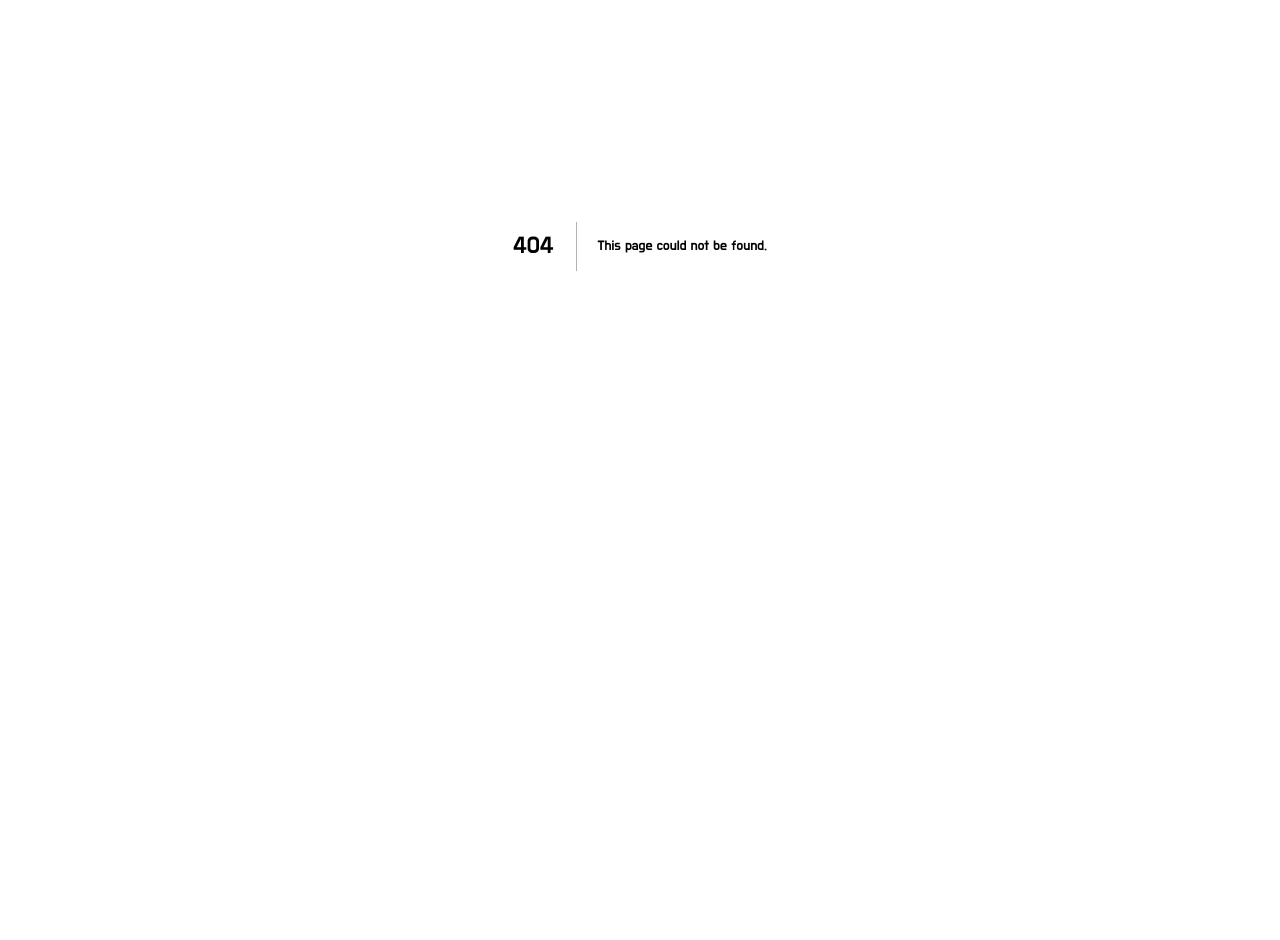
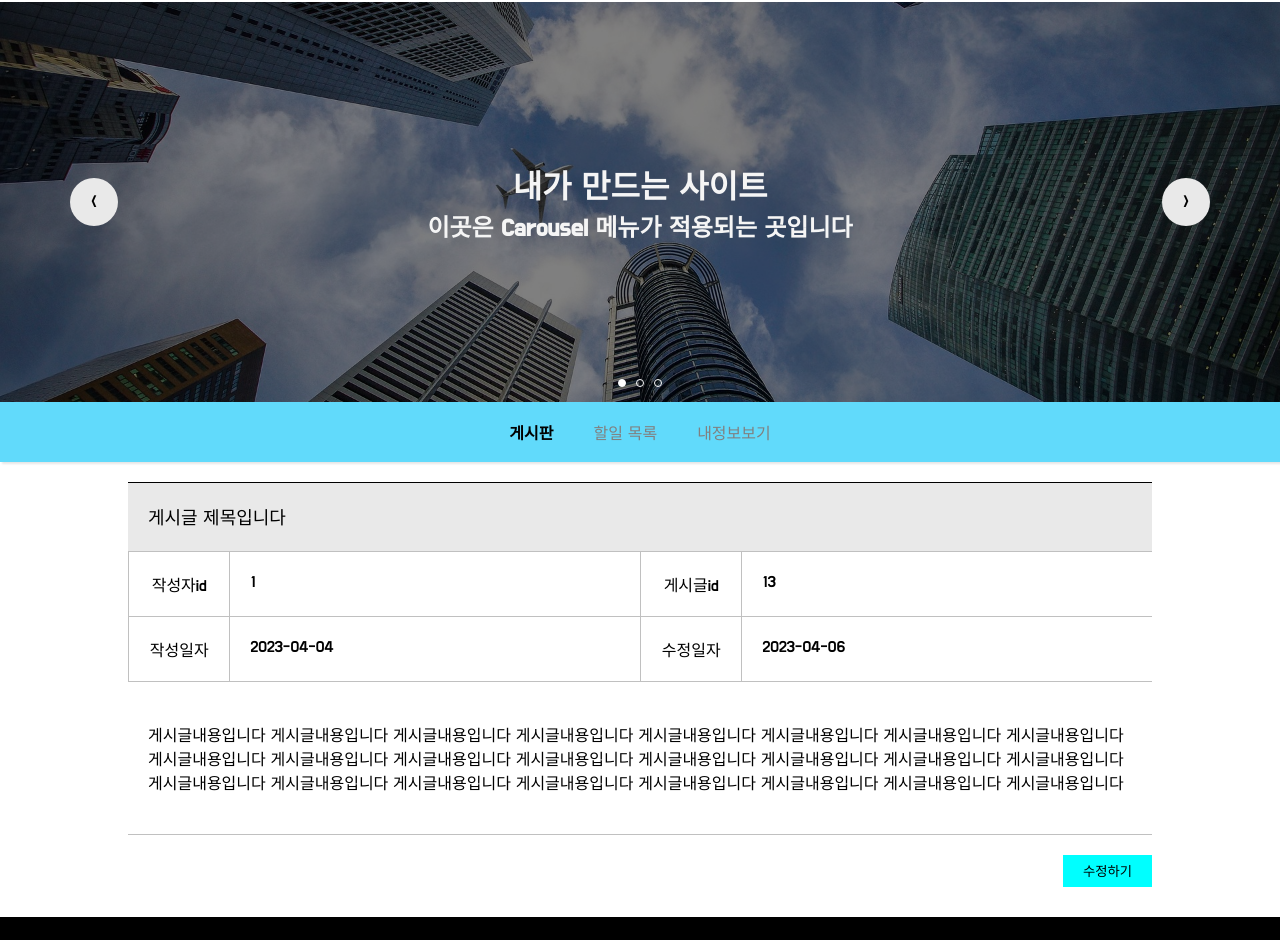
Before and after one commit to sybaeee/frontend2, a Next.js app: page /boards/1 in a window 1280 px wide. Before the commit this address had no page. Shown: the part 154-1094 px from the top of the page. Before the commit the page ends 800 px from the top, so only its background shows below. Built offline with nearby package versions, Linux system fonts and the light colour scheme.

Commit message:
board dtail page added

```diff
--- a/package.json
+++ b/package.json
@@ -11,6 +11,7 @@
   "dependencies": {
     "@emotion/react": "^11.10.6",
     "@emotion/styled": "^11.10.6",
+    "axios": "^1.3.6",
     "next": "13.3.0",
     "react": "18.2.0",
     "react-dom": "18.2.0"
--- /dev/null
+++ b/src/pages/boards/[boardId]/index.js
@@ -0,0 +1,100 @@
+import { BoardContent, BoardDetailWrap, BoardInfoWrap, BoardTitle } from "@/styles/boards/boardDetail.styles";
+import { WriteBtn } from "@/styles/boards/boardList.styles";
+import { ArrowBtn, ArrowWrap, Carousel, CarouselContents, CarouselDetail, CarouselItem, CarouselTextWrap, CarouselTitle, JoinBtn, LoginBtn, MainHeader, MainNav, MenuItem, MenuWrap, NavBtnWrap, Pin, PinItem } from "@/styles/boards/boardWrtie.styles";
+import { Footer, FooterWrap } from "@/styles/common/footer.styles";
+import Image from "next/image";
+
+const BoardDetailPage = ()=>{
+  return (
+    <>
+      <MainHeader>
+        <MainNav>
+          <Image src={'/logo.svg'} width={200} height={100}/>
+          <NavBtnWrap>
+            <LoginBtn>로그인</LoginBtn>
+            <JoinBtn>회원가입</JoinBtn>
+          </NavBtnWrap>
+        </MainNav>
+        <Carousel>
+          <CarouselContents>
+            <CarouselItem>
+              <CarouselTextWrap>
+                <CarouselTitle>내가 만드는 사이트</CarouselTitle>
+                <CarouselDetail>이곳은 Carousel 메뉴가 적용되는 곳입니다</CarouselDetail>
+              </CarouselTextWrap>
+            </CarouselItem>
+          </CarouselContents>
+
+          <ArrowWrap>
+            <ArrowBtn>{'<'}</ArrowBtn>
+            <ArrowBtn>{'>'}</ArrowBtn>
+          </ArrowWrap>
+
+          <Pin>
+            <PinItem current/>
+            <PinItem/>
+            <PinItem/>
+          </Pin>
+
+        </Carousel>
+
+        <MenuWrap>
+          <MenuItem current>게시판</MenuItem>
+          <MenuItem>할일 목록</MenuItem>
+          <MenuItem>내정보보기</MenuItem>
+        </MenuWrap>
+      </MainHeader>
+      <BoardDetailWrap>
+        <BoardTitle>
+          게시글 제목입니다
+        </BoardTitle>
+        <BoardInfoWrap>
+          <p>작성자id</p>
+          <p>1</p>
+          <p>게시글id</p>
+          <p>13</p>
+        </BoardInfoWrap>
+        <BoardInfoWrap>
+          <p>작성일자</p>
+          <p>2023-04-04</p>
+          <p>수정일자</p>
+          <p>2023-04-06</p>
+        </BoardInfoWrap>
+        <BoardContent>
+          게시글내용입니다
+          게시글내용입니다
+          게시글내용입니다
+          게시글내용입니다
+          게시글내용입니다
+          게시글내용입니다
+          게시글내용입니다
+          게시글내용입니다
+          게시글내용입니다
+          게시글내용입니다
+          게시글내용입니다
+          게시글내용입니다
+          게시글내용입니다
+          게시글내용입니다
+          게시글내용입니다
+          게시글내용입니다
+          게시글내용입니다
+          게시글내용입니다
+          게시글내용입니다
+          게시글내용입니다
+          게시글내용입니다
+          게시글내용입니다
+          게시글내용입니다
+          게시글내용입니다
+        </BoardContent>
+        <WriteBtn>수정하기</WriteBtn>
+      </BoardDetailWrap>
+      <Footer>
+        <FooterWrap>
+          <p>footer 영역입니다</p>
+        </FooterWrap>
+      </Footer>
+    </>
+  );
+}
+
+export default BoardDetailPage;
--- a/src/pages/boards/new/index.js
+++ b/src/pages/boards/new/index.js
@@ -140,8 +140,8 @@ const BoardWritePage = ()=>{
               <div>
                 <BoardWriteInput type="radio" name="prev" id="public" defaultChecked/>
                 <BoardWriteInputLabel htmlFor="public">공개</BoardWriteInputLabel>
-                <BoardWriteInput type="radio" name="prev" id="public" />
-                <BoardWriteInputLabel htmlFor="prev">비공개</BoardWriteInputLabel>
+                <BoardWriteInput type="radio" name="prev" id="private" />
+                <BoardWriteInputLabel htmlFor="private">비공개</BoardWriteInputLabel>
               </div>
             </BoardWriteInputWrap>
           </BoardWriteInputFlexContainer>
--- /dev/null
+++ b/src/styles/boards/boardDetail.styles.js
@@ -0,0 +1,41 @@
+import styled from "@emotion/styled";
+
+export const BoardDetailWrap = styled.div`
+  width: 80%;
+  display: flex;
+  flex-direction: column;
+  margin: 0 auto;
+`;
+
+export const BoardTitle = styled.div`
+  border-top: 1px solid black;
+  border-bottom: 1px solid silver;
+  font-size: 18px;
+  padding: 20px;
+  background-color: #e9e9e9;
+`;
+
+export const BoardInfoWrap = styled.div`
+  display: flex;
+  border-bottom: 1px solid silver;
+  &>p{
+    padding: 20px;
+  }
+
+  & > p:nth-of-type(odd){
+    width: 10%;
+    text-align: center;
+    border-right: 0.5px solid silver;
+    border-left: 0.5px solid silver;
+
+  }
+  & > p:nth-of-type(even){
+    width: 40%;
+  }
+`;
+
+export const BoardContent = styled.div`
+
+  padding: 40px 20px;
+  border-bottom:1px solid silver;
+`;
--- /dev/null
+++ b/src/styles/common/footer.styles.js
@@ -0,0 +1,13 @@
+import styled from "@emotion/styled"
+
+export const Footer = styled.footer`
+  background-color: black;
+  color: white;
+  margin-top: 30px;
+`;
+
+export const FooterWrap = styled.div`
+  width: 80%;
+  margin: 0 auto;
+  padding: 20px 0;
+`;
```
Also changed, not shown: src/pages/boards/index.js (+28 -36 lines), 1 other file (tests, documents, lock files or other folders).
